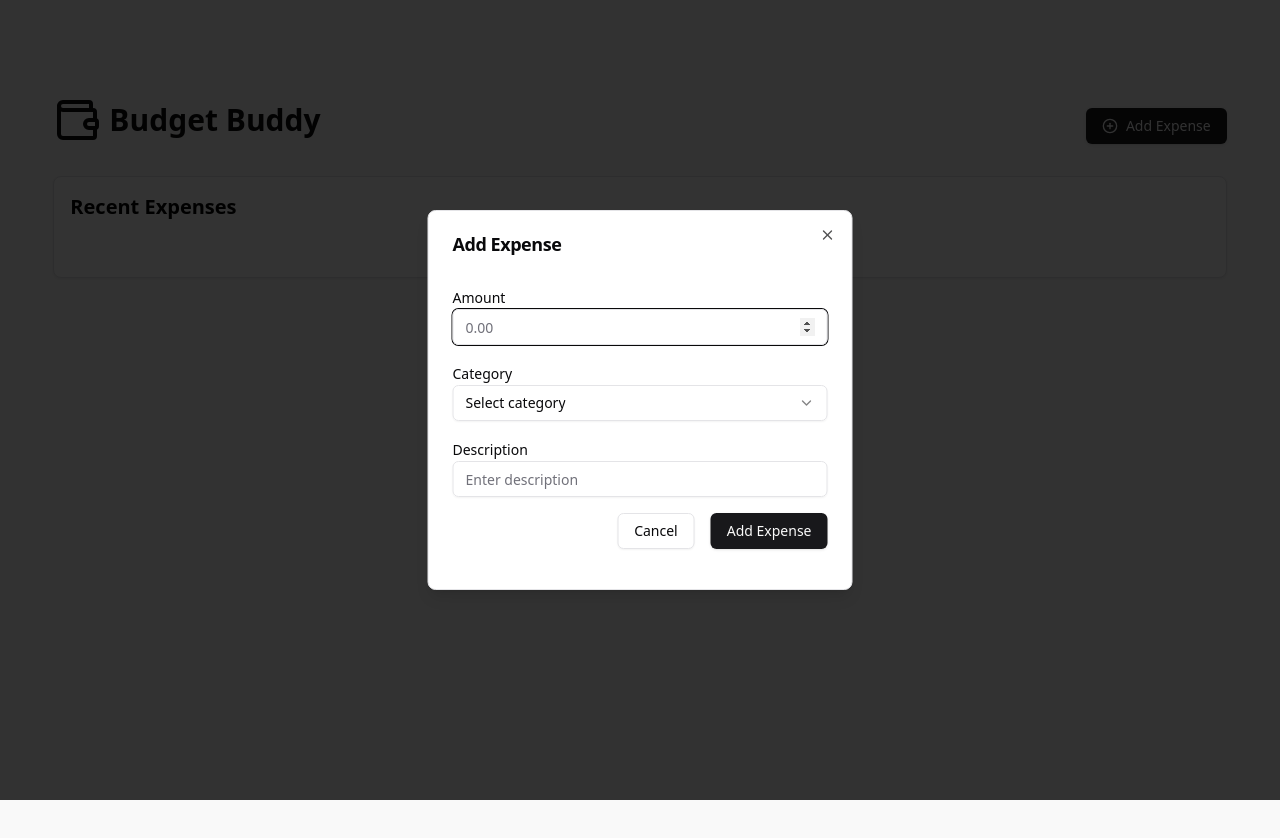
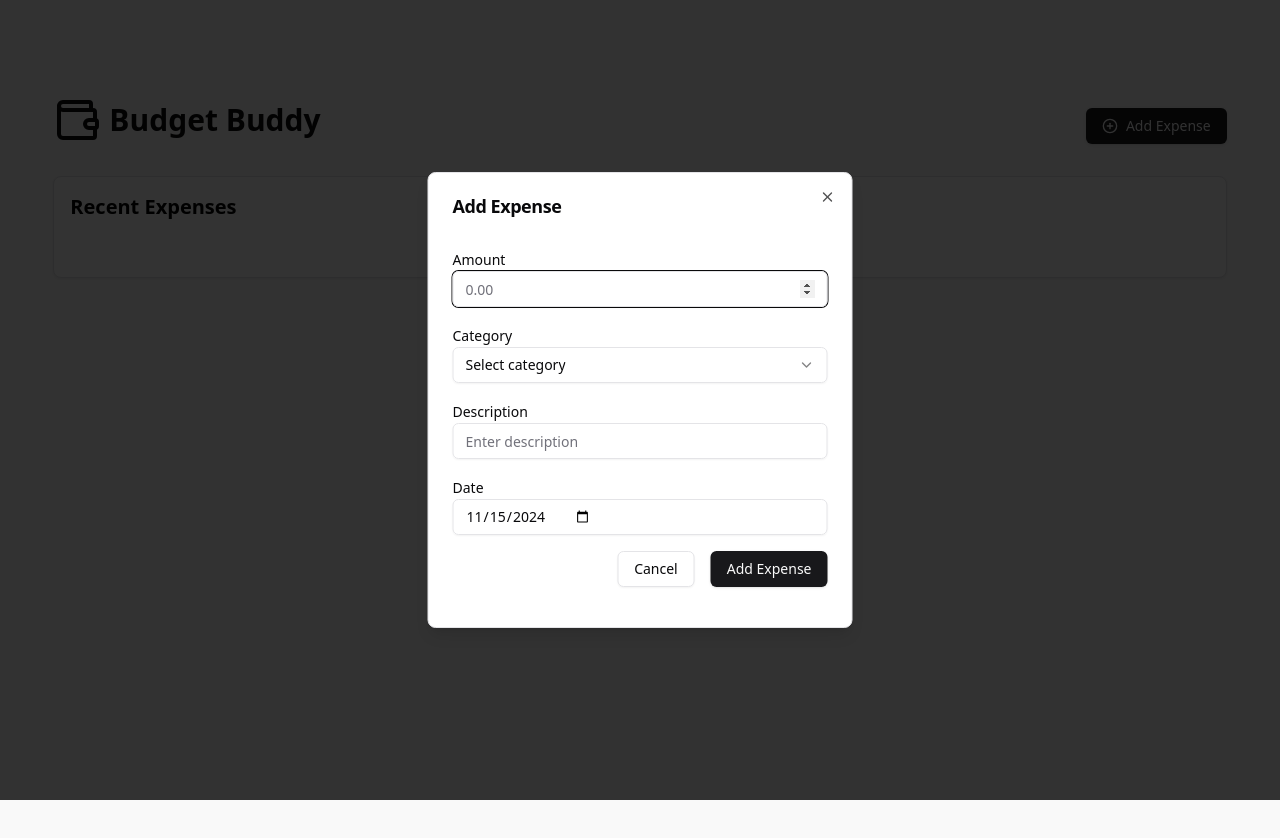
Before and after one commit to Vengxdor/Budget-Buddy, a Next.js app: page / in a window 1280 px wide. Both pictures are taken after a click on the button "Add Expense". Shown: the top 838 px of the page. Built offline with nearby package versions, Linux system fonts and the light colour scheme.

Commit message:
feat: Add date

```diff
--- a/src/components/CreateExpense.tsx
+++ b/src/components/CreateExpense.tsx
@@ -21,6 +21,7 @@ import {
   SelectTrigger,
   SelectValue,
 } from '@/components/ui/select'
+import { todaysDate } from '@/lib/utils'
 
 import { Button } from './ui/button'
 import { Input } from './ui/input'
@@ -31,18 +32,22 @@ export default function CreateExpense () {
   const { addExpenses } = useExpense()
   const [category, setCategory] = useState('')
 
+  const today = todaysDate()
+
   const handleAddExpense = (e: React.FormEvent<HTMLFormElement>) => {
     e.preventDefault()
 
     const form = e.target as HTMLFormElement
     const amount = parseInt(form.amount.value)
     const description = form.description.value
+    const date = form.date.value
 
     addExpenses({
       id: Date.now(),
       amount,
       category,
       description,
+      date,
     })
 
     form.reset()
@@ -109,6 +114,18 @@ export default function CreateExpense () {
               name='description'
             />
           </div>
+          <div>
+            <Label htmlFor='date' className='text-right'>
+              Date
+            </Label>
+            <Input
+              type='date'
+              defaultValue={today}
+              id='date'
+              className='col-span-3'
+              name='date'
+            />
+          </div>
           <DialogFooter className='flex flex-row justify-end gap-2'>
             <DialogClose asChild>
               <Button variant='outline'>Cancel</Button>
--- a/src/lib/utils.ts
+++ b/src/lib/utils.ts
@@ -4,3 +4,18 @@ import { twMerge } from 'tailwind-merge'
 export function cn (...inputs: ClassValue[]) {
   return twMerge(clsx(inputs))
 }
+
+export const todaysDate = () => {
+  const date = new Date()
+
+  return date.toISOString().split('T')[0]
+}
+
+
+export const formatedDate = (dateString: string) => {
+  const date = new Date(dateString)
+
+  const options: Intl.DateTimeFormatOptions = { year: 'numeric', month: 'short', day: '2-digit' }
+
+  return date.toLocaleDateString('en-US', options)
+}
--- a/types.d.ts
+++ b/types.d.ts
@@ -1,8 +1,11 @@
 type Categories = 'food' | 'car' | 'rent'
+
+type Date = `${number}-${number}-${number}`
 
 export type Expense = {
   id: number,
   amount: number,
   category: string,
   description: string
+  date: Date
 }
```
